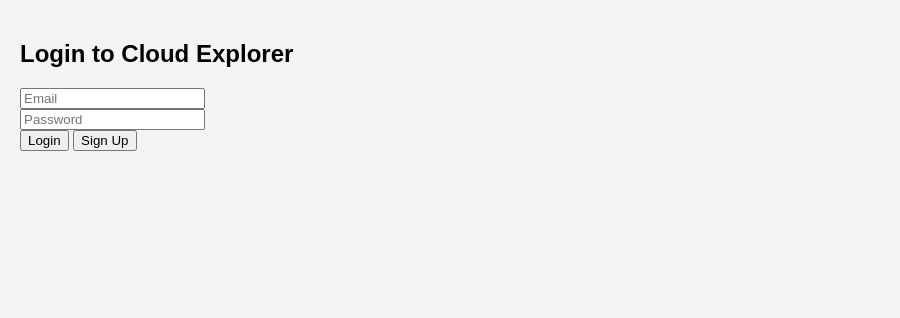
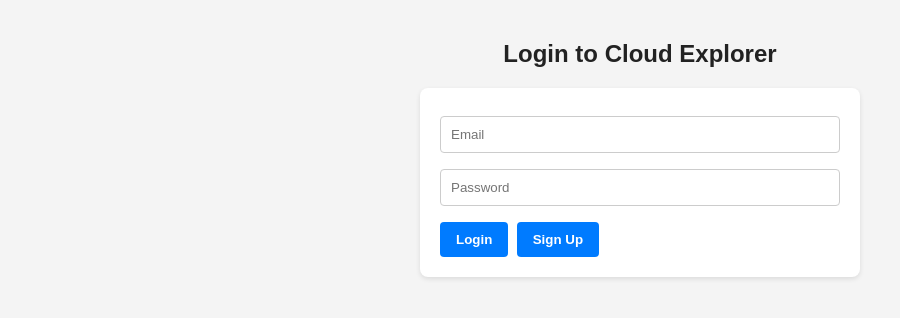
Before and after one commit to thebeastwilliams86-cell/cloud-explorer, a plain HTML site: page login.html in a window 1280 px wide. Shown: the whole page, without its empty margins (0-900 px from the left). Drawn offline with Linux system fonts and the light colour scheme; no server answers.

Commit message:
Update style.css

```diff
--- a/style.css
+++ b/style.css
@@ -1,15 +1,61 @@
+/* Base layout */
 body {
   font-family: Arial, sans-serif;
   background-color: #f4f4f4;
   margin: 0;
   padding: 20px;
-}
-
-h1 {
-  text-align: center;
   color: #333;
 }
 
+h1, h2, h3 {
+  text-align: center;
+  color: #222;
+}
+
+/* Form styling */
+form {
+  max-width: 400px;
+  margin: 0 auto;
+  background: white;
+  padding: 20px;
+  border-radius: 8px;
+  box-shadow: 0 2px 5px rgba(0,0,0,0.1);
+}
+
+input[type="email"],
+input[type="password"],
+input[type="file"] {
+  width: 100%;
+  padding: 10px;
+  margin: 8px 0;
+  border: 1px solid #ccc;
+  border-radius: 4px;
+  box-sizing: border-box;
+}
+
+button {
+  padding: 10px 16px;
+  margin: 8px 4px 0 0;
+  background-color: #007bff;
+  color: white;
+  border: none;
+  border-radius: 4px;
+  cursor: pointer;
+  font-weight: bold;
+}
+
+button:hover {
+  background-color: #0056b3;
+}
+
+/* Upload section */
+#upload-status {
+  margin-top: 10px;
+  font-style: italic;
+  color: #555;
+}
+
+/* File explorer grid */
 #file-explorer {
   display: grid;
   grid-template-columns: repeat(auto-fill, minmax(150px, 1fr));
@@ -23,4 +69,27 @@
   padding: 10px;
   text-align: center;
   border-radius: 5px;
+  word-wrap: break-word;
 }
+
+.file-item a {
+  text-decoration: none;
+  color: #007bff;
+  font-weight: bold;
+}
+
+.file-item a:hover {
+  text-decoration: underline;
+}
+
+/* Responsive tweaks */
+@media (max-width: 600px) {
+  form, #file-explorer {
+    width: 100%;
+    padding: 10px;
+  }
+
+  #file-explorer {
+    grid-template-columns: 1fr;
+  }
+}
```
